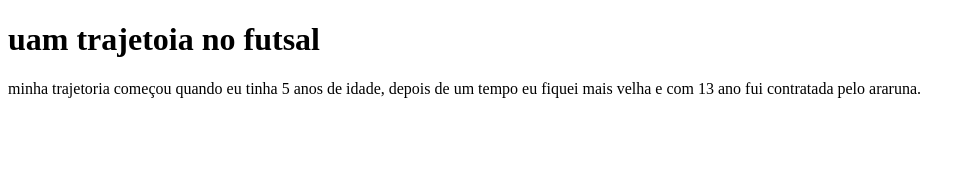
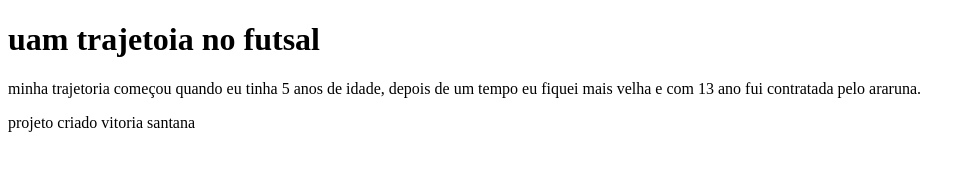
Before and after one commit to vitoriareginasantana-source/trabalhovitoria, a plain HTML site: page index.html in a window 1280 px wide. Shown: the whole page, without its empty margins (0-975 px from the left). Drawn offline with Linux system fonts and the light colour scheme.

Commit message:
Update index.html

```diff
--- a/index.html
+++ b/index.html
@@ -6,5 +6,6 @@
 <body>
   <h1>uam trajetoia no futsal</h1>
   <p>minha trajetoria começou quando eu tinha 5 anos de idade, depois de um tempo eu fiquei mais velha e com 13 ano fui contratada pelo araruna.</p>
+  <footer>projeto criado vitoria santana </footer>
 </body>
 </htlm>
```
